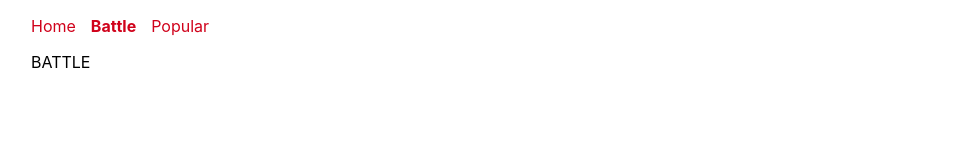
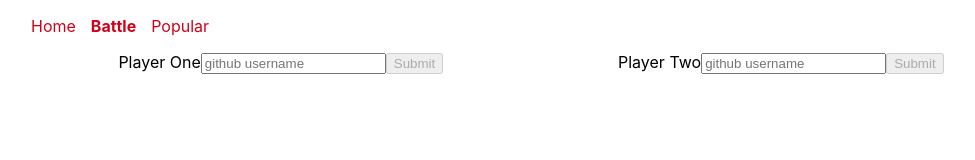
Before and after one commit to growlybear/github-battle, a React app: page /Battle in a window 1280 px wide. Shown: the whole page, without its empty margins (109-1084 px from the left). Built offline with nearby package versions, Linux system fonts and the light colour scheme.

Commit message:
Create PlayerInput component, and update state onSubmit

```diff
--- a/src/components/Battle.js
+++ b/src/components/Battle.js
@@ -1,8 +1,107 @@
 import React, { Component } from 'react'
+import PropTypes from 'prop-types'
+
+class PlayerInput extends Component {
+  constructor (props) {
+    super(props)
+    this.state = {
+      username: ''
+    }
+    this.handleChange = this.handleChange.bind(this)
+    this.handleSubmit = this.handleSubmit.bind(this)
+  }
+
+  handleChange (event) {
+    var value = event.target.value
+    this.setState({ username: value })
+  }
+
+  handleSubmit (event) {
+    event.preventDefault()
+    this.props.onSubmit(
+      this.props.id,
+      this.state.username
+    )
+  }
+
+  render () {
+    return (
+      <form className="column" onSubmit={this.handleSubmit}>
+        <label className="header" htmlFor="username">
+          {this.props.label}
+        </label>
+        <input type="text"
+          id="username"
+          placeholder="github username"
+          autoComplete="off"
+          value={this.state.username}
+          onChange={this.handleChange}
+        />
+        <button type="submit" disabled={!this.state.username}>
+          Submit
+        </button>
+      </form>
+    )
+  }
+}
+
+PlayerInput.propTypes = {
+  id: PropTypes.number.isRequired,
+  label: PropTypes.string.isRequired,
+  onSubmit: PropTypes.func.isRequired,
+}
 
 class Battle extends Component {
+  constructor (props) {
+    super(props)
+    this.state = {
+      playerOne: {
+        username: '',
+        image: null,
+      },
+      playerTwo: {
+        username: '',
+        image: null,
+      },
+    }
+    this.handleSubmit = this.handleSubmit.bind(this)
+  }
+
+  handleSubmit (id, username) {
+    const num = id === 0 ? 'One' : 'Two'
+    const player = `player${num}`
+
+    let newState = {
+      [player]: {}
+    }
+    newState[player].username = username
+    newState[player].image = `https://github.com/${username}.png?size=200`
+
+    this.setState(newState)
+  }
+
   render () {
-    return <div>BATTLE</div>
+    const playerOneName = this.state.playerOne.username
+    const playerTwoName = this.state.playerTwo.username
+    return (
+      <div>
+        <div className="row">
+          { !playerOneName &&
+              <PlayerInput
+                id={0}
+                label="Player One"
+                onSubmit={this.handleSubmit}
+              />
+          }
+          { !playerTwoName &&
+              <PlayerInput
+                id={1}
+                label="Player Two"
+                onSubmit={this.handleSubmit}
+              />}
+        </div>
+      </div>
+    )
   }
 }
 
--- a/src/components/Popular.js
+++ b/src/components/Popular.js
@@ -58,7 +58,7 @@ RepoGrid.propTypes = {
 
 class Popular extends Component {
   constructor (props) {
-    super()
+    super(props)
     this.state = {
       selected: 'All',
       repos: null
--- a/src/index.css
+++ b/src/index.css
@@ -30,6 +30,11 @@ a {
 .container {
   max-width: 1000px;
   margin: 0 auto;
+}
+
+.row {
+  display: flex;
+  justify-content: space-around;
 }
 
 .nav {
```
